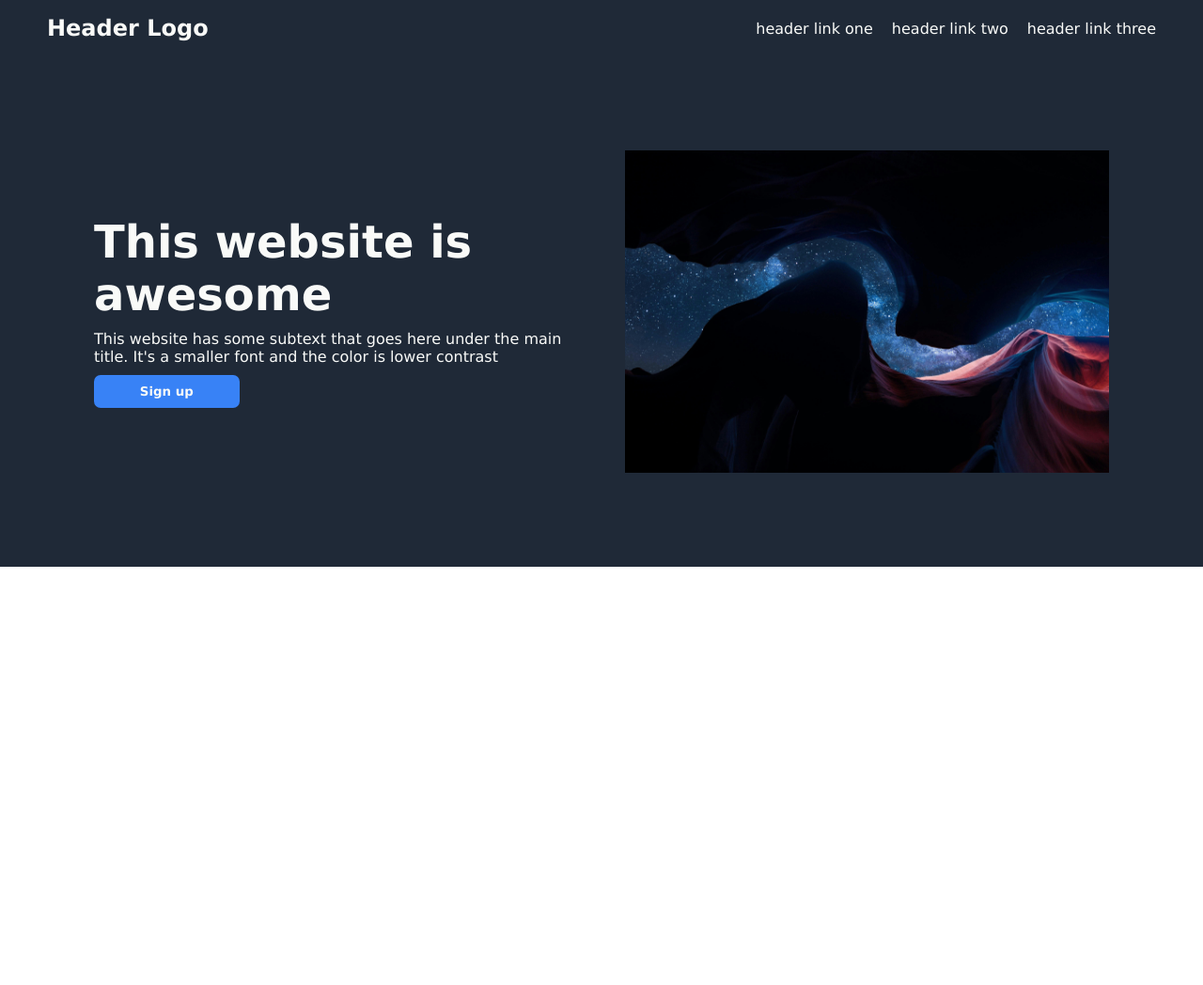
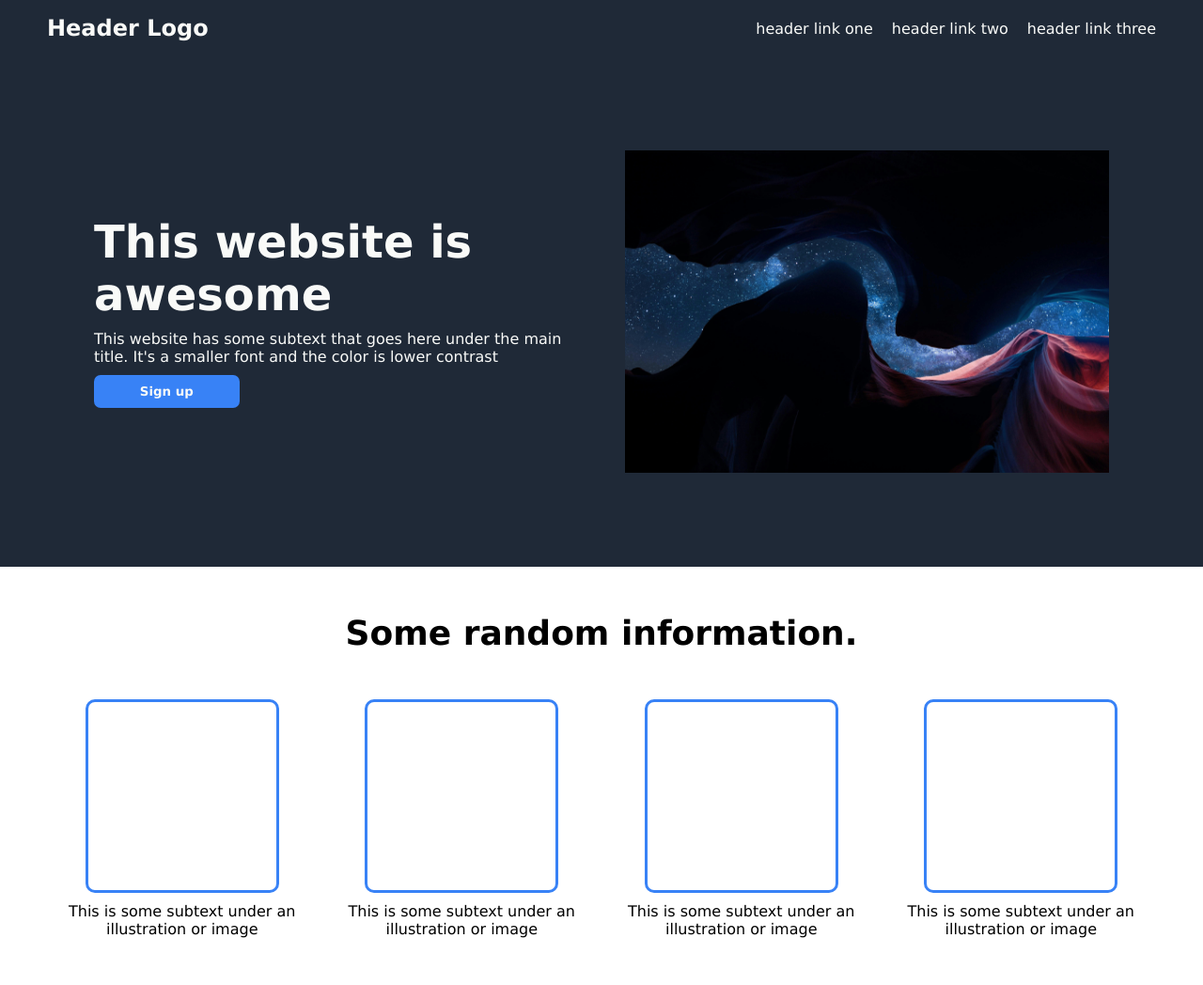
Before and after one commit to maric33/odin-LandingPage, a plain HTML site: page index.html in a window 1280 px wide. Shown: the whole page at 94% size. Before the commit the page ends 800 px from the top, so only its background shows below. Drawn offline with Linux system fonts and the light colour scheme.

Commit message:
Added Info section and styled it in CSS

```diff
--- a/css/styles.css
+++ b/css/styles.css
@@ -77,3 +77,44 @@ img {
     color: #f9faf8;
     font-weight: bold;
 }
+
+.container-info {
+    display: flex;
+    flex-direction: column;
+    justify-content: center;
+    align-items: center;
+    padding-top: 50px;
+    padding-bottom: 50px;
+    gap: 50px;
+}
+
+.container-info h4 {
+    font-size: 36px;
+    font-weight: bold;
+}
+
+.info-section {
+    display: flex;
+    justify-content: center;
+    padding-left: 60px;
+    padding-right: 60px;
+    gap: 30px;
+}
+
+.rect {
+    display: flex;
+    flex-direction: column;
+    height: auto;
+    width: auto;
+    align-items: center;
+    justify-content: center;
+    gap: 10px;
+    text-align: center;
+}
+
+.info1, .info2, .info3, .info4 {
+    width: 200px;
+    height: 200px;
+    border: 3px solid #3882f6;
+    border-radius: 10px;
+}
--- a/index.html
+++ b/index.html
@@ -19,7 +19,7 @@
     </header>
     <div class="container-hero">
         <div class="left hero-item">
-            <div class="hero-main">This website is awesome</div>
+            <h1 class="hero-main">This website is awesome</h1>
             <p class="hero-text">This website has some subtext that goes here under the main title. It's a smaller font and the color is lower contrast</p>
             <button class="hero-btn">Sign up</button>
         </div>
@@ -27,5 +27,26 @@
             <img src="./images/image0.jpg" alt="first-image" class="hero-img" aria-placeholder="Mjesto za sliku">
         </div>
     </div>
+    <div class="container-info">
+        <h4 class="info-header">Some random information.</h4>
+        <div class="info-section">
+            <div class="rect">
+                <div class="info1"></div>
+                <p>This is some subtext under an illustration or image</p>
+            </div>
+            <div class="rect">
+                <div class="info2"></div>
+                <p>This is some subtext under an illustration or image</p>
+            </div>
+            <div class="rect">
+                <div class="info3"></div>
+                <p>This is some subtext under an illustration or image</p>
+            </div>
+            <div class="rect">
+                <div class="info4"></div>
+                <p>This is some subtext under an illustration or image</p>
+            </div>
+        </div>
+    </div>
 </body>
 </html>
```
